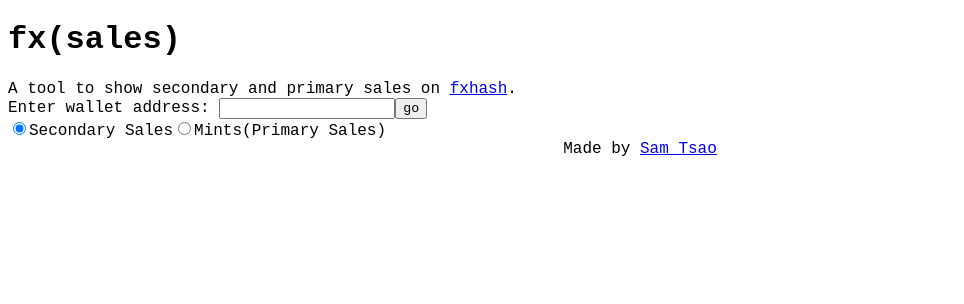
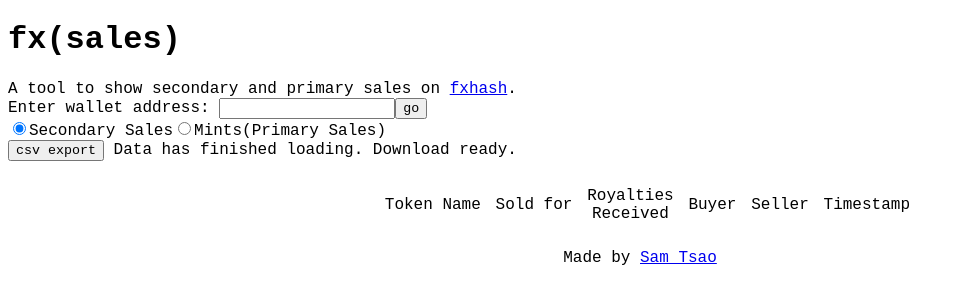
Before and after one commit to sam-tsao/fxsales, a Vue app: page / in a window 1280 px wide. Shown: the top 304 px of the page, without its empty margins (0-964 px from the left). Built offline with nearby package versions, Linux system fonts and the light colour scheme.

Commit message:
implement table component and csv export

```diff
--- a/src/App.vue
+++ b/src/App.vue
@@ -1,8 +1,10 @@
 <template>
   <div id="app">
     <h1>fx(sales)</h1>
-    <div>A tool to show secondary and primary sales on <a
-    href="https://www.fxhash.xyz/" target="_blank">fxhash</a>.</div>
+    <div>
+      A tool to show secondary and primary sales on
+      <a href="https://www.fxhash.xyz/" target="_blank">fxhash</a>.
+    </div>
     <div>
       Enter wallet address:
       <input v-model="addr" type="text" />
@@ -19,102 +21,14 @@
       <input type="radio" id="mints" v-model="salesMode" value="primary" />
       <label for="mints">Mints(Primary Sales)</label>
     </div>
-
-    <!-- SECONDARY SALES -->
-
-    <table v-if="secondarySales.length > 0 && salesMode == 'secondary'">
-      <tr>
-        <td></td>
-        <td><h3>Token Name</h3></td>
-        <td><h3>Sold for</h3></td>
-        <td>
-          <h3>Royalties<br />Received</h3>
-        </td>
-        <td><h3>Buyer</h3></td>
-        <td><h3>Seller</h3></td>
-        <td><h3>Timestamp</h3></td>
-      </tr>
-      <tr v-for="(sales, i) in secondarySales" :key="i">
-        <td>{{ i + 1 }}</td>
-        <td>
-          <a
-            :href="'https://www.fxhash.xyz/objkt/' + sales.objktID"
-            target="_blank"
-            >{{ sales.tokenName }}</a
-          >
-        </td>
-        <td>{{ sales.soldPrice }}</td>
-        <td>{{ sales.amount }}</td>
-        <td>
-          <a :href="'https://tzkt.io/' + sales.buyerAddress" target="_blank">{{
-            sales.buyerAlias || shortenAddress(sales.buyerAddress)
-          }}</a>
-        </td>
-        <td>
-          <a :href="'https://tzkt.io/' + sales.sellerAddress" target="_blank">{{
-            sales.sellerAlias || shortenAddress(sales.sellerAddress)
-          }}</a>
-        </td>
-        <td>
-          <a :href="'https://tzkt.io/' + sales.operationHash" target="_blank">{{
-            sales.timestamp
-          }}</a>
-        </td>
-      </tr>
-      <tr v-if="secondarySales.length > 1">
-        <td></td>
-        <td>Total:</td>
-        <td>
-          {{
-            secondarySales
-              .reduce((prev, next) => ({
-                soldPrice: prev.soldPrice + next.soldPrice,
-              }))
-              .soldPrice.toFixed(5)
-          }}
-        </td>
-        <td>
-          {{
-            secondarySales.reduce((prev, next) => ({
-              amount: prev.amount + next.amount,
-            })).amount
-          }}
-        </td>
-        <td></td>
-        <td></td>
-        <td></td>
-      </tr>
-    </table>
-    <table v-if="salesMode == 'primary'">
-      <tr>
-        <td></td>
-        <td><h3>amount received</h3></td>
-        <td><h3>Buyer</h3></td>
-        <td><h3>Token Name</h3></td>
-        <td><h3>Timestamp</h3></td>
-      </tr>
-      <tr v-for="(sales, i) in primarySales" :key="i">
-        <td>{{ i + 1 }}</td>
-        <td>{{ sales.amount }}</td>
-        <td>
-          <a :href="'https://tzkt.io/' + sales.buyerAddress" target="_blank">{{
-            sales.buyerAlias || shortenAddress(sales.buyerAddress)
-          }}</a>
-        </td>
-        <td>
-          <a
-            :href="'https://www.fxhash.xyz/objkt/' + sales.objktID"
-            target="_blank"
-            >{{ sales.tokenName }}</a
-          >
-        </td>
-        <td>
-          <a :href="'https://tzkt.io/' + sales.operationHash" target="_blank">{{
-            sales.timestamp
-          }}</a>
-        </td>
-      </tr>
-    </table>
+    <div>
+      <button v-on:click="exportCSV">csv export</button>
+      {{ loading }}
+    </div>
+    <sales-table
+      :type="salesMode"
+      :data="[salesMode == 'secondary' ? { secondarySales } : { primarySales }]"
+    ></sales-table>
     <footer>
       Made by
       <a href="https://twitter.com/sam___tsao" target="_blank">Sam Tsao</a>
@@ -124,11 +38,12 @@
 
 <script>
 import appendQueries from "./mixins/appendQueries";
+import SalesTable from "./components/SalesTable.vue";
 
 export default {
   name: "App",
   mixins: [appendQueries],
-  components: {},
+  components: { SalesTable },
   data: () => ({
     salesMode: "secondary",
     addr: "",
@@ -148,6 +63,16 @@
   created() {
     this.checkURLQuery();
   },
+  computed: {
+    loading: function () {
+      let check = this.salesMode == "secondary" ? this.secondarySales : this.primarySales;
+      if (check.filter((s) => s.tokenName === "loading...").length > 0) {
+        return "Data is still loading. Please wait.";
+      } else {
+        return "Data has finished loading. Download ready.";
+      }
+    },
+  },
   methods: {
     checkURLQuery: function () {
       let urlParams = new URLSearchParams(window.location.search);
@@ -157,17 +82,88 @@
         if (this.salesMode == "primary") this.getPrimarySales();
       }
     },
+    exportCSV: function () {
+      let rows = [];
+      let amt = this.salesMode == "secondary" ? "Royalties" : "Amount";
+      rows.push([
+        "Token Name",
+        amt,
+        "Buyer Alias",
+        "Buyer Address",
+        "Date",
+        "Time",
+        "Isostring",
+        "Transaction",
+      ]);
+      let check = this.salesMode == "secondary" ? this.secondarySales : this.primarySales;
+      check.forEach((sale) => {
+        let row = [];
+        row.push(sale.tokenName);
+        row.push(sale.amount);
+        let alias = sale.buyerAlias;
+        if (alias) {
+          alias = alias.replace(",", "");
+        } else {
+          alias = "No Alias";
+        }
+        row.push(alias);
+        row.push(sale.buyerAddress);
+        let date = new Date(sale.timestamp);
+        let year = date.getFullYear();
+        let month = date.getMonth() + 1;
+        let day = date.getDate();
+        let hour = date.getHours();
+        let minute = date.getMinutes();
+        let seconds = date.getSeconds();
+        let time = `${hour.toString().padStart(2, "0")}:${minute
+          .toString()
+          .padStart(2, "0")}:${seconds.toString().padStart(2, "0")}`;
+        date = `${year}/${month.toString().padStart(2, "0")}/${day
+          .toString()
+          .padStart(2, "0")}`;
+        row.push(date);
+        row.push(time);
+        row.push(sale.timestamp);
+        row.push("https://tzkt.io/" + sale.operationHash);
+        rows.push(row);
+      });
+      let csv = rows.map((e) => e.join(",")).join("\n");
+      var download = function (content, fileName, mimeType) {
+        var a = document.createElement("a");
+        mimeType = mimeType || "application/octet-stream";
+
+        if (navigator.msSaveBlob) {
+          // IE10
+          navigator.msSaveBlob(
+            new Blob([content], {
+              type: mimeType,
+            }),
+            fileName
+          );
+        } else if (URL && "download" in a) {
+          //html5 A[download]
+          a.href = URL.createObjectURL(
+            new Blob([content], {
+              type: mimeType,
+            })
+          );
+          a.setAttribute("download", fileName);
+          document.body.appendChild(a);
+          a.click();
+          document.body.removeChild(a);
+        } else {
+          location.href =
+            "data:application/octet-stream," + encodeURIComponent(content); // only this mime type is supported
+        }
+      };
+      download(csv, "test.csv", "text/csv;encoding:utf-8");
+    },
     search: function () {
       window.history.replaceState(null, null, "?addr=" + this.addr);
       if (this.salesMode == "secondary" && this.secondarySales.length == 0)
         this.getSecondarySalesTx();
       if (this.salesMode == "primary" && this.primarySales.length == 0)
         this.getPrimarySales();
-    },
-    shortenAddress: function (addr) {
-      let first = addr.substring(0, 4);
-      let last = addr.substring(31);
-      return first + "..." + last;
     },
     getPrimarySales: async function () {
       this.primarySales = [];
@@ -192,7 +188,6 @@
             sales.timestamp = dat[i].timestamp;
             sales.issuerID = "";
             sales.objktID = "";
-            sales.CID = "";
             sales.buyerAddress = "";
             sales.buyerAlias = "";
             sales.tokenName = "loading...";
@@ -204,6 +199,7 @@
         }
         counter++;
         if (counter > 100) {
+          //set limit for while loop
           finished = true;
         }
       }
@@ -217,7 +213,7 @@
       sale.buyerAddress = dat[0].sender.address;
       sale.buyerAlias = dat[0].sender.alias;
       sale.objktID = dat[dat.length - 1].parameter.value.token_id;
-      this.assignCID(sale);
+      this.assignName(sale);
     },
     getSecondarySalesTx: async function () {
       this.secondarySales = [];
@@ -241,7 +237,6 @@
         sales.tokenName = "loading...";
         sales.objktID = "";
         sales.soldPrice = "";
-        sales.CID = "";
         sales.sellerAddress = "";
         sales.sellerAlias = "";
         this.assignObjktID(sales); //ASYNC
@@ -254,14 +249,13 @@
       let res = await fetch(endpoint);
       let dat = await res.json();
       let objktID = dat[0].diffs[0].content.value.objkt_id;
-      //console.log(dat)
       sale.soldPrice = dat[0].amount / Math.pow(10, 6);
       sale.sellerAddress = dat[4].target.address;
       sale.sellerAlias = dat[4].target.alias;
       sale.objktID = objktID;
-      this.assignCID(sale);
+      this.assignName(sale);
     },
-    assignCID: async function (sale) {
+    assignName: async function (sale) {
       let endpoint = this.bcd + "tokens/mainnet/metadata";
       let query = this.appendQueries(endpoint, {
         contract: this.tokenContract,
@@ -269,15 +263,7 @@
       });
       let res = await fetch(query);
       let dat = await res.json();
-      sale.CID =
-        dat[0].token_info[Object.keys(dat[0].token_info)[0]].substring(7);
-      this.assignName(sale);
-    },
-    assignName: async function (sale) {
-      const ipfslink = "https://gateway.ipfs.io/ipfs/" + sale.CID;
-      const ipfsResponse = await fetch(ipfslink);
-      const ipfsData = await ipfsResponse.json();
-      sale.tokenName = ipfsData.name;
+      sale.tokenName = dat[0].name;
     },
   },
 };
--- /dev/null
+++ b/src/components/SalesTable.vue
@@ -0,0 +1,65 @@
+<template>
+  <div>
+    <table>
+      <tr>
+        <td></td>
+        <td>Token Name</td>
+        <td v-if="type == 'primary'">Amount Received</td>
+        <td v-if="type == 'secondary'">Sold for</td>
+        <td v-if="type == 'secondary'">Royalties<br />Received</td>
+        <td>Buyer</td>
+        <td v-if="type == 'secondary'">Seller</td>
+        <td>Timestamp</td>
+      </tr>
+      <tr v-for="(sale, i) in data[0][Object.keys(data[0])[0]]" :key="i">
+        <td>{{ i + 1 }}</td>
+        <td>
+          <a
+            :href="'https://www.fxhash.xyz/objkt/' + sale.objktID"
+            target="_blank"
+          >
+            {{ sale.tokenName }}</a
+          >
+        </td>
+        <td v-if="type == 'primary'">{{ sale.amount }}</td>
+        <td v-if="type == 'secondary'">{{ sale.soldPrice }}</td>
+        <td v-if="type == 'secondary'">{{ sale.amount }}</td>
+        <td>
+          <a :href="'https://tzkt.io/' + sale.buyerAddress" target="_blank">{{
+            sale.buyerAlias || shortenAddress(sale.buyerAddress)
+          }}</a>
+        </td>
+        <td v-if="type == 'secondary'">
+          <a :href="'https://tzkt.io/' + sale.sellerAddress" target="_blank">
+            {{ sale.sellerAlias || shortenAddress(sale.sellerAddress) }}
+          </a>
+        </td>
+        <td>
+          <a :href="'https://tzkt.io/' + sale.operationHash" target="_blank">
+            {{ sale.timestamp }}
+          </a>
+        </td>
+      </tr>
+    </table>
+  </div>
+</template>
+
+<script>
+export default {
+  name: "SalesTable",
+  props: {
+    type: String,
+    data: null,
+  },
+  methods: {
+    shortenAddress: function (addr) {
+      let first = addr.substring(0, 4);
+      let last = addr.substring(31);
+      return first + "..." + last;
+    },
+  },
+};
+</script>
+
+<style>
+</style>
```
